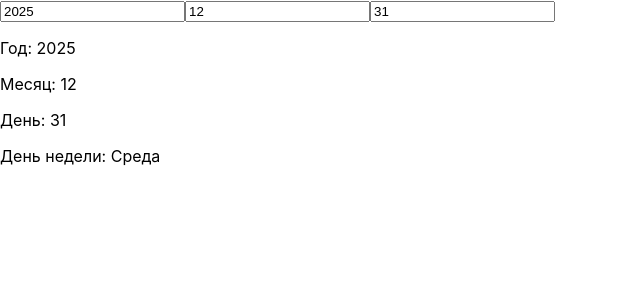
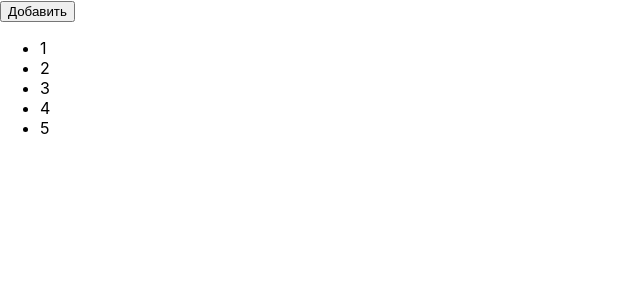
Before and after one commit to Kosa-Nostra/React_Tasks, a React (Create React App) app: page / in a window 1280 px wide. Shown: the top 300 px of the page, without its empty margins (0-640 px from the left). Built offline with nearby package versions, Linux system fonts and the light colour scheme.

Commit message:
Task 73#1

```diff
--- a/src/App.js
+++ b/src/App.js
@@ -8,35 +8,20 @@ function id() {
 
 
 function App() {
-	const initDate = {
-	  year: 2025,
-	  month: 12,
-	  day: 31,
-	};
+	const [notes, setNotes] = useState([1, 2, 3, 4, 5]);
 
-	const [date, setDate] = useState(initDate);
-
-	const getWeekday = (year, month, day) => {
-	  const daysOfWeek = ["Воскресенье", "Понедельник", "Вторник", "Среда", "Четверг", "Пятница", "Суббота"];
-	  return daysOfWeek[new Date(year, month - 1, day).getDay()];
-	};
-
-	const handleChange = (e) => {
-	  setDate({
-		...date,
-		[e.target.name]: Number(e.target.value),
-	  });
+	const addNote = () => {
+	  setNotes([...notes, notes.length + 1]);
 	};
 
 	return (
 	  <div>
-		<input type="number" name="year" value={date.year} onChange={handleChange} />
-		<input type="number" name="month" value={date.month} onChange={handleChange} />
-		<input type="number" name="day" value={date.day} onChange={handleChange} />
-		<p>Год: {date.year}</p>
-		<p>Месяц: {date.month}</p>
-		<p>День: {date.day}</p>
-		<p>День недели: {getWeekday(date.year, date.month, date.day)}</p>
+		<button onClick={addNote}>Добавить</button>
+		<ul>
+		  {notes.map((note, index) => (
+			<li key={index}>{note}</li>
+		  ))}
+		</ul>
 	  </div>
 	);
   }
```
